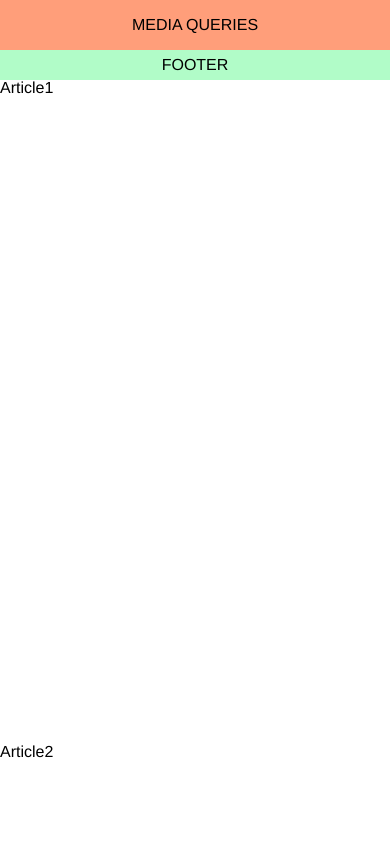
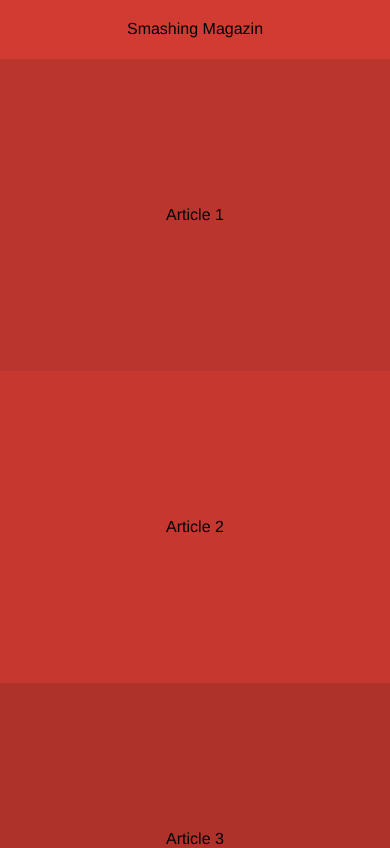
Before and after one commit to anami-sf/Media-Queries, a plain HTML site: page index.html in a window 390 px wide. Shown: the top 848 px of the page. Drawn offline with Linux system fonts and the light colour scheme.

Commit message:
Create mobile first layout

```diff
--- a/css/style.css
+++ b/css/style.css
@@ -33,68 +33,80 @@ button:hover {
     transform: scale(1.1);
 } */
 
-/*
-header rgb(209, 59, 50)
-article tl rgb(186 53 46)
-article tr rgb(197, 55, 47)
-article bl rgb( 175, 50, 42)
-article br rgb(186, 53, 46)
-
-*/
-
 * {
     box-sizing: border-box;
   }
 
   body {
-    height: 100vh;
+    /* height: 100vh; */
     margin: 0;
     font-family: Helvetica;
     display: grid;
     /* mobile first - single column */
     grid-template-columns: 1fr;
-    grid-template-rows: 50px 30px auto 100px;
+    grid-template-rows: 15vmin 80vmin 80vmin 80vmin 80vmin 15vmin;
     grid-template-areas:
       "hdr"
-      "ftr"
-      "content"
-      "side";
+      "article1"
+      "article2"
+      "article3"
+      "article4"
+      "ftr";
   }
 
-  @media only screen and (min-width: 768px) {
+@media only screen and (min-width: 768px) {
 	body {
 	  /* tablet - two column display */
 	  grid-template-columns: 2fr 2fr;
-	  grid-template-rows: 50px auto 30px;
+	  grid-template-rows: 15vmin 80vmin 80vmin 15vmin;
 	  grid-template-areas:
 	    "hdr hdr"
-	    "article1 article2"
+      "article1 article2"
+      "article3 article4"
 	    "ftr ftr";
 	}
 }
 
 
+/*
+header + footer rgb(209, 59, 50)
+article tl rgb(186 53 46)
+article tr rgb(197, 55, 47)
+article bl rgb( 175, 50, 42)
+article br rgb(186, 53, 46)
+*/
+
   header {
     grid-area: hdr;
-    background-color: #ff9e7a;
+    background-color: rgb(209, 59, 50);
   }
 
-  .article1 {
+  #article1 {
     grid-area: article1;
-    background-color: #ffe07a;
+    background-color: rgb(186 53 46);
   }
 
-  .article2 {
+  #article2 {
     grid-area: article2;
-    background-color: #bf9df7;
+    background-color: rgb(197, 55, 47);
+  }
+
+  #article3 {
+    grid-area: article3;
+    background-color: rgb( 175, 50, 42);
+  }
+
+  #article4 {
+    grid-area: article4;
+    background-color: rgb(186 53 46);
   }
 
   footer {
     grid-area: ftr;
-    background-color: #b1fcc8;
+    background-color: rgb(209, 59, 50);
   }
 
-  header, .article1, .article2, footer {
+  header, article, footer {
     display: flex;
     justify-content: center;
     align-items: center;
--- a/index.html
+++ b/index.html
@@ -12,9 +12,11 @@
 
             <!-- <a href="" target="_blank"><img src="" alt=""></a> -->
 
-            <header>MEDIA QUERIES</header>
-            <aside id="article1">Article1</aside>
-            <aside id="article2">Article2</aside>
+            <header>Smashing Magazin</header>
+            <article id="article1">Article 1</article>
+            <article id="article2">Article 2</article>
+            <article id="article3">Article 3</article>
+            <article id="article4">Article 4</article>
             <footer>FOOTER</footer>
 
         <script src="js/main.js" async defer></script>
```
